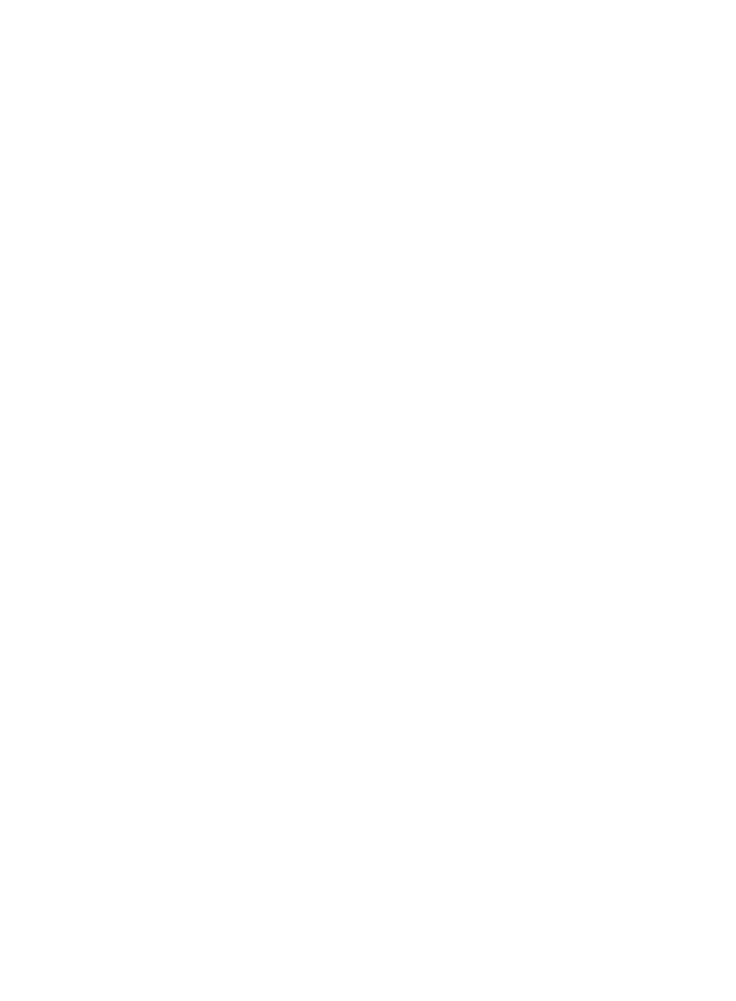
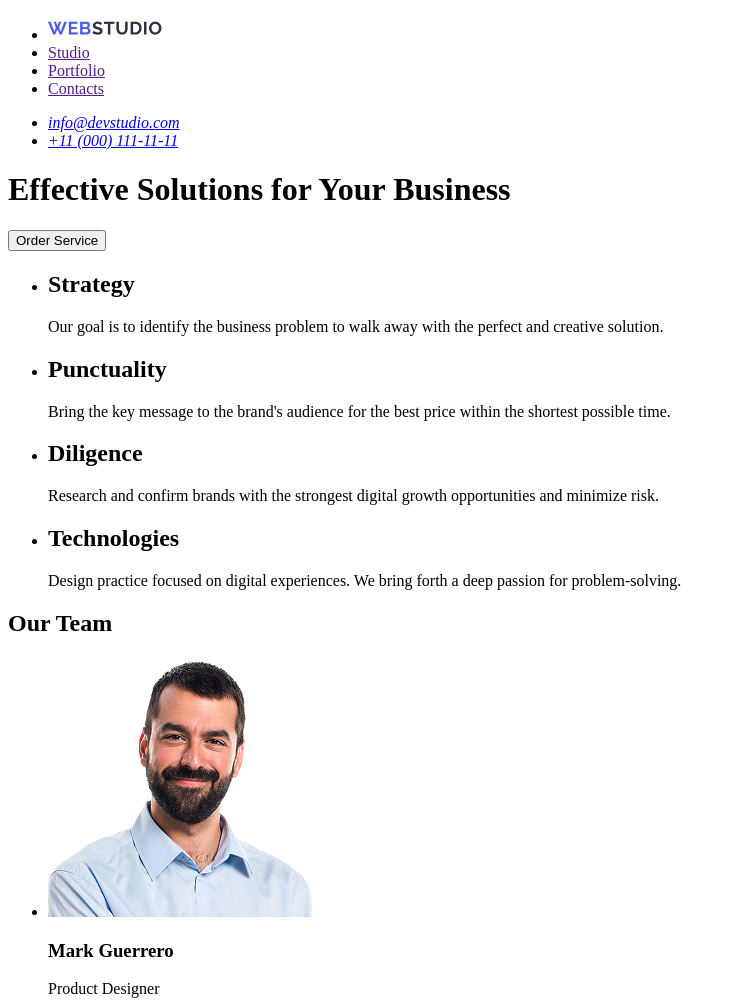
Before and after one commit to lebronush/goit-markup-hw-01, a plain HTML site: page index.html in a window 1280 px wide. Shown: the top 1001 px of the page, without its empty margins (0-736 px from the left). Before the commit the page ends 800 px from the top, so only its background shows below. Drawn offline with Linux system fonts and the light colour scheme.

Commit message:
add madmap

```diff
--- a/index.html
+++ b/index.html
@@ -3,9 +3,77 @@
 <head>
     <meta charset="UTF-8">
     <meta name="viewport" content="width=device-width, initial-scale=1.0">
-    <title>Document</title>
+    <title>index.html</title>
 </head>
 <body>
-
+    <header>
+        <div>
+            <ul>
+                <li><a href="index.html" target="_blank"><img src="img/Logo.jpg" alt="webstudio" width="115" height="24"></a></li>
+                <li><a href="" target="_blank">Studio</a></li>
+                <li><a href="" target="_blank">Portfolio</a></li>
+                <li><a href="" target="_blank">Contacts</a></li>
+            </ul>
+        </div>
+        <address>
+            <ul>
+                <li><a href="mailto:info@devstudio.com">info@devstudio.com</a></li>
+                <li><a href="tel:+11 (000) 111-11-11">+11 (000) 111-11-11</a></li>
+            </ul>
+        </address>
+    </header>
+    <main>
+        <div>
+            <h1>Effective Solutions for Your Business</h1>
+            <button type="button">Order Service</button>
+        </div>
+        <section>
+            <ul>
+                <li>
+                    <h2>Strategy</h2>
+                    <p>Our goal is to identify the business problem to walk away with the perfect and creative solution. </p>
+                </li>
+                <li>
+                    <h2>Punctuality</h2>
+                    <p>Bring the key message to the brand's audience for the best price within the shortest possible time.</p>
+                </li>
+                <li>
+                    <h2>Diligence</h2>
+                    <p>Research and confirm brands with the strongest digital growth opportunities and minimize risk.</p>
+                </li>
+                <li>
+                    <h2>Technologies</h2>
+                    <p>Design practice focused on digital experiences. We bring forth a deep passion for problem-solving.</p>
+                </li>
+            </ul>
+        </section>
+        <section>
+            <h2>Our Team</h2>
+                <ul>
+                    <li><img src="img/img.jpg" alt="Product Designer">
+                    <h3>Mark Guerrero</h3>
+                    <p>Product Designer</p>
+                </li>
+                    <li><img src="img/img(1).jpg" alt="Frontend Developer">
+                    <h3>Tom Ford</h3>
+                    <p>Frontend Developer</p>
+                </li>
+                    <li><img src="img/img(2).jpg" alt="Marketing">
+                    <h3>Camila Garcia</h3>
+                    <p>Marketing</p>
+                    </li>
+                    <li><img src="img/img(3).jpg" alt="UI Designer">
+                    <h3>Daniel Wilson</h3>
+                    <p>UI Designer</p>
+                    </li>
+                </ul>
+        </section>
+        <section>
+            <ul>
+                <a href="index.html"><img src="img/Logo.jpg" alt="webstudio" width="115" height="24"></a>
+                <p>Increase the flow of customers and sales for your business with digital marketing & growth solutions.</p>
+            </ul>
+        </section>
+    </main>
 </body>
 </html>
```
Also changed, not shown: img/Logo.jpg (added), img/img(1).jpg (added), img/img(2).jpg (added), img/img(3).jpg (added), img/img.jpg (added).
